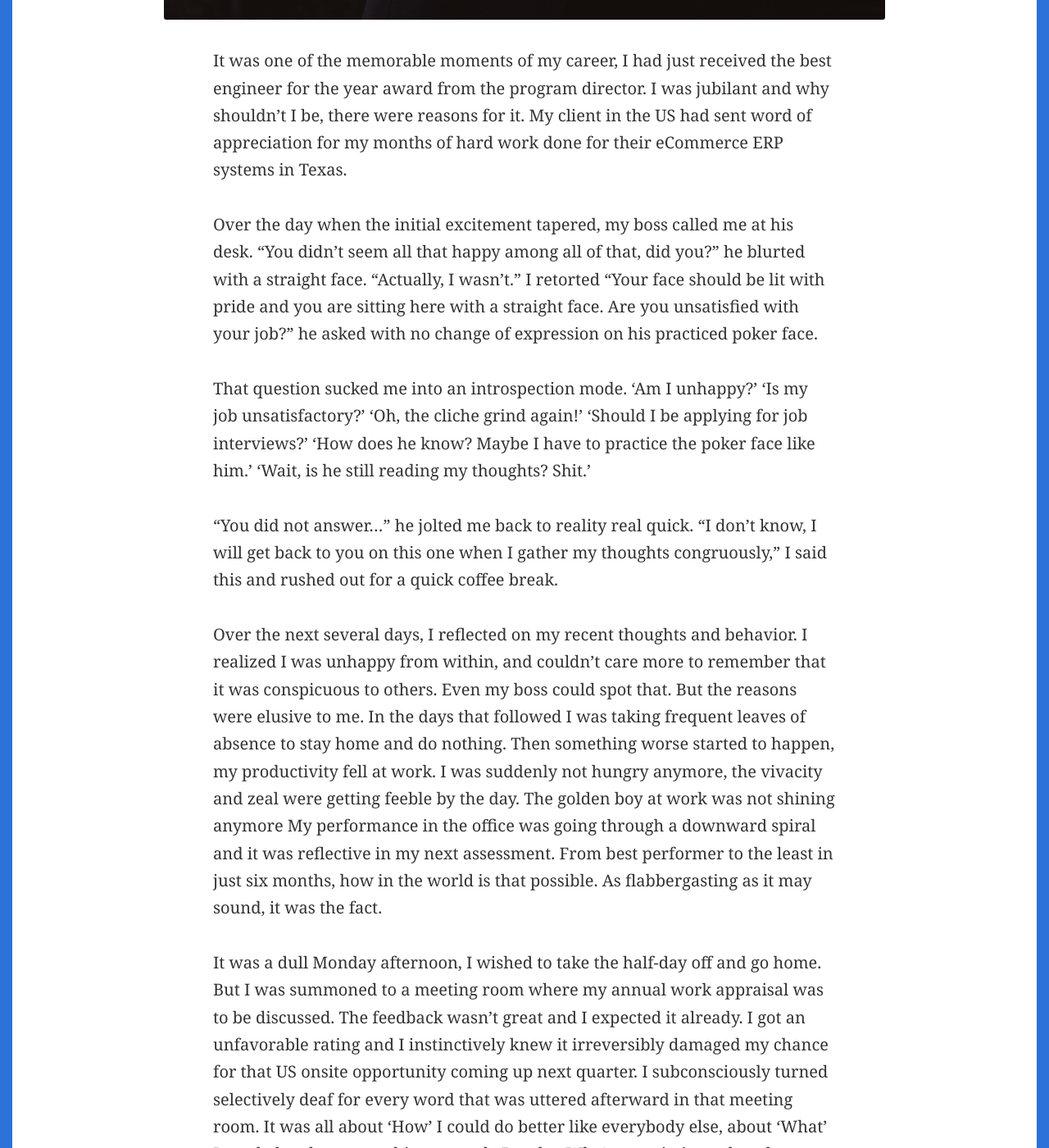
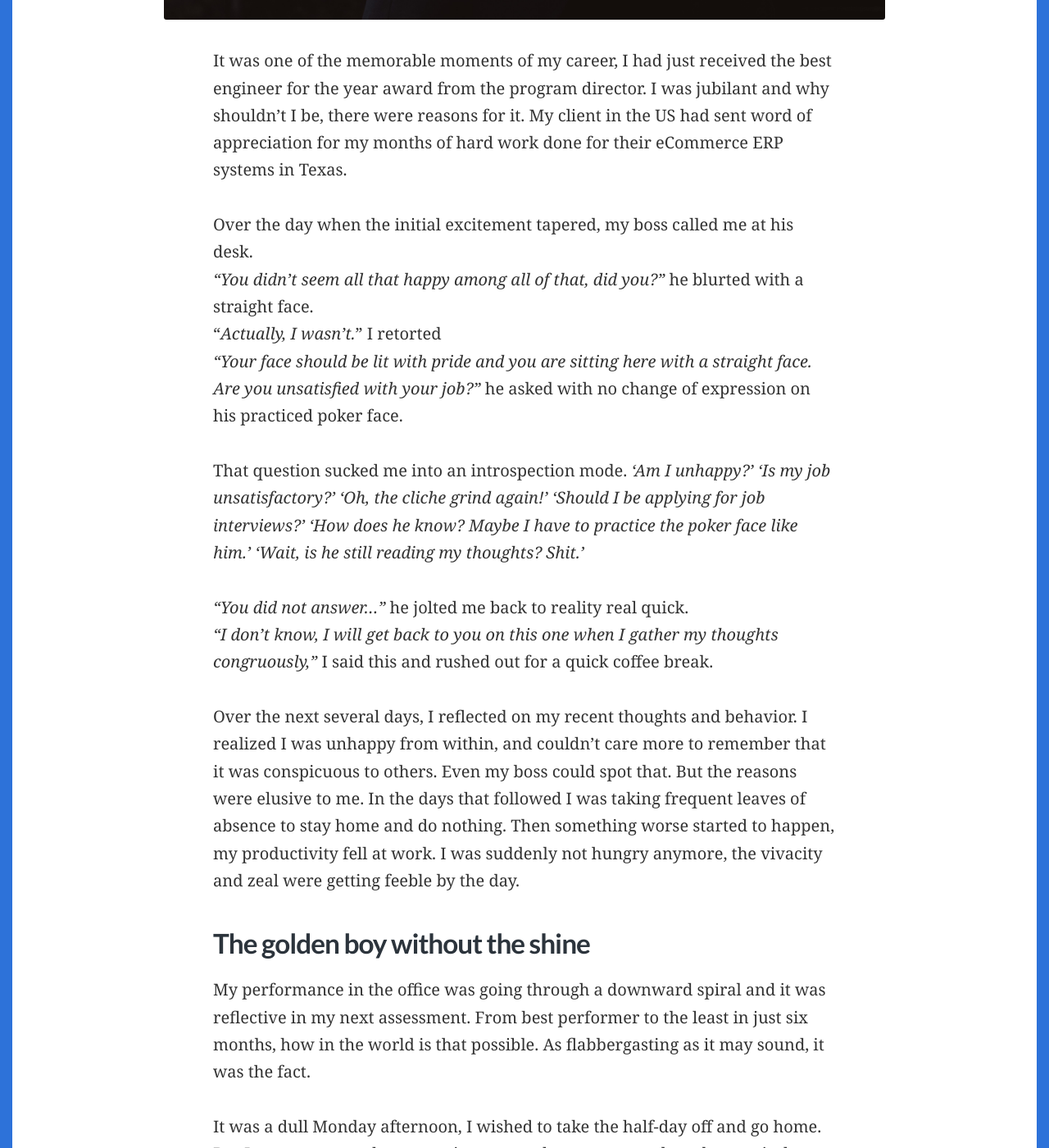
Before and after one commit to sunnymishra/blog, a Jekyll site: the page built from _posts/2020-04-01-how-my-boss-gave-me-a-wakeup-call.markdown, in a window 1280 px wide and 1400 px high, scrolled down 1744 px. Shown: the whole window at 82% size. Built offline with Jekyll 4.4.1, drawn with Linux system fonts in a browser that asks for light colours; some web fonts are replaced; comment, search, counter and statistics services are not loaded; some of the changed text lies outside the part shown.

Commit message:
added post text highlights

```diff
--- a/_posts/2020-04-01-how-my-boss-gave-me-a-wakeup-call.markdown
+++ b/_posts/2020-04-01-how-my-boss-gave-me-a-wakeup-call.markdown
@@ -11,27 +11,28 @@ It was one of the memorable moments of my career, I had just received the best e
 <!--more-->
 
 Over the day when the initial excitement tapered, my boss called me at his desk.
-"You didn't seem all that happy among all of that, did you?" he blurted with a straight face.
-"Actually, I wasn't." I retorted
-"Your face should be lit with pride and you are sitting here with a straight face. Are you unsatisfied with your job?" he asked with no change of expression on his practiced poker face.
+*"You didn't seem all that happy among all of that, did you?"* he blurted with a straight face.
+"_Actually, I wasn't._" I retorted
+*"Your face should be lit with pride and you are sitting here with a straight face. Are you unsatisfied with your job?"* he asked with no change of expression on his practiced poker face.
 
-That question sucked me into an introspection mode. 'Am I unhappy?' 'Is my  job unsatisfactory?' 'Oh, the cliche grind again!' 'Should I be applying for job interviews?' 'How does he know? Maybe I have to practice the poker face like him.' 'Wait, is he still reading my thoughts? Shit.'
+That question sucked me into an introspection mode. *'Am I unhappy?' 'Is my  job unsatisfactory?' 'Oh, the cliche grind again!' 'Should I be applying for job interviews?' 'How does he know? Maybe I have to practice the poker face like him.' 'Wait, is he still reading my thoughts? Shit.'*
 
-"You did not answer..." he jolted me back to reality real quick.
-"I don't know, I will get back to you on this one when I gather my thoughts congruously," I said this and rushed out for a quick coffee break.
+*"You did not answer..."* he jolted me back to reality real quick.
+*"I don't know, I will get back to you on this one when I gather my thoughts congruously,"* I said this and rushed out for a quick coffee break.
 
 Over the next several days, I reflected on my recent thoughts and behavior. I realized I was unhappy from within, and couldn't care more to remember that it was conspicuous to others. Even my boss could spot that. But the reasons were elusive to me. In the days that followed I was taking frequent leaves of absence to stay home and do nothing. Then something worse started to happen, my productivity fell at work. I was suddenly not hungry anymore, the vivacity and zeal were getting feeble by the day.
-  The golden boy at work was not shining anymore
+
+## The golden boy without the shine
 My performance in the office was going through a downward spiral and it was reflective in my next assessment. From best performer to the least in just six months, how in the world is that possible. As flabbergasting as it may sound, it was the fact.
 
-It was a dull Monday afternoon, I wished to take the half-day off and go home. But I was summoned to a meeting room where my annual work appraisal was to be discussed. The feedback wasn't great and I expected it already. I got an unfavorable rating and I instinctively knew it irreversibly damaged my chance for that US onsite opportunity coming up next quarter. I subconsciously turned selectively deaf for every word that was uttered afterward in that meeting room. It was all about 'How' I could do better like everybody else, about 'What' I needed to do next to shine at work. But the 'Why' was missing, why whatever happened wrong, happened at all. And then I heard those words:
+It was a dull Monday afternoon, I wished to take the half-day off and go home. But I was summoned to a meeting room where my annual work appraisal was to be discussed. The feedback wasn't great and I expected it already. I got an unfavorable rating and I instinctively knew it irreversibly damaged my chance for that US onsite opportunity coming up next quarter. I subconsciously turned selectively deaf for every word that was uttered afterward in that meeting room. It was all about *'How'* I could do better like everybody else, about *'What'* I needed to do next to shine at work. But the *'Why'* was missing, why whatever happened wrong, happened at all. And then I heard those words:
 
-'You know 'why' you failed? All external signals at work were great, the client was happy, colleagues were good to you, management loved you, then why all of it got screwed up?' yes my Boss had my attention this time. He took a long pause looking deep into my eyes with a straight face.
-'We needed this conversation 6 months ago, but you were evasive. I am glad at least we are here across the table now, talking about this.'
+*"You know 'why' you failed? All external signals at work were great, the client was happy, colleagues were good to you, management loved you, then why all of it got screwed up?"* yes my Boss had my attention this time. He took a long pause looking deep into my eyes with a straight face.
+*"We needed this conversation 6 months ago, but you were evasive. I am glad at least we are here across the table now, talking about this."*
 I was all ears, curling up to gather more attention. My boss went on.
 
 ## Personal gains
-My boss clinically did the postmortem of every project I undertook in the last 1 year and showed to me that the motivation behind my actions was driven by self-interest alone. Firstly, I was always on the lookout for personal gains at work.  'What's in it for me' was my mantra. I had to agree it was a fair assessment. I was, in reality on the lookout for the easy opportunities which would bring my technical skills at work to the spotlight. In that drive, I would jump at the prospect of any popular and new project which would easily catapult my reputation among the ranks and corridors of the higher Management.
+My boss clinically did the postmortem of every project I undertook in the last 1 year and showed to me that the motivation behind my actions was driven by self-interest alone. Firstly, I was always on the lookout for personal gains at work.  *'What's in it for me'* was my mantra. I had to agree it was a fair assessment. I was, in reality on the lookout for the easy opportunities which would bring my technical skills at work to the spotlight. In that drive, I would jump at the prospect of any popular and new project which would easily catapult my reputation among the ranks and corridors of the higher Management.
 
 While this worked well with getting an unfathomable good reputation in a short span, in due course it also drained my energy. I was spending more time in search of easy and popular opportunities and less on doing what I was good at, which is writing software. I bled myself in scoring over gullible colleagues and also missed no opportunity in beating my own trumpet for all the little successes at work. I was reminded of the innumerable mid-night emails I sent which sang glory tales of how I was solely responsible for solving those critical last-minute production problems, etc.
 
```
